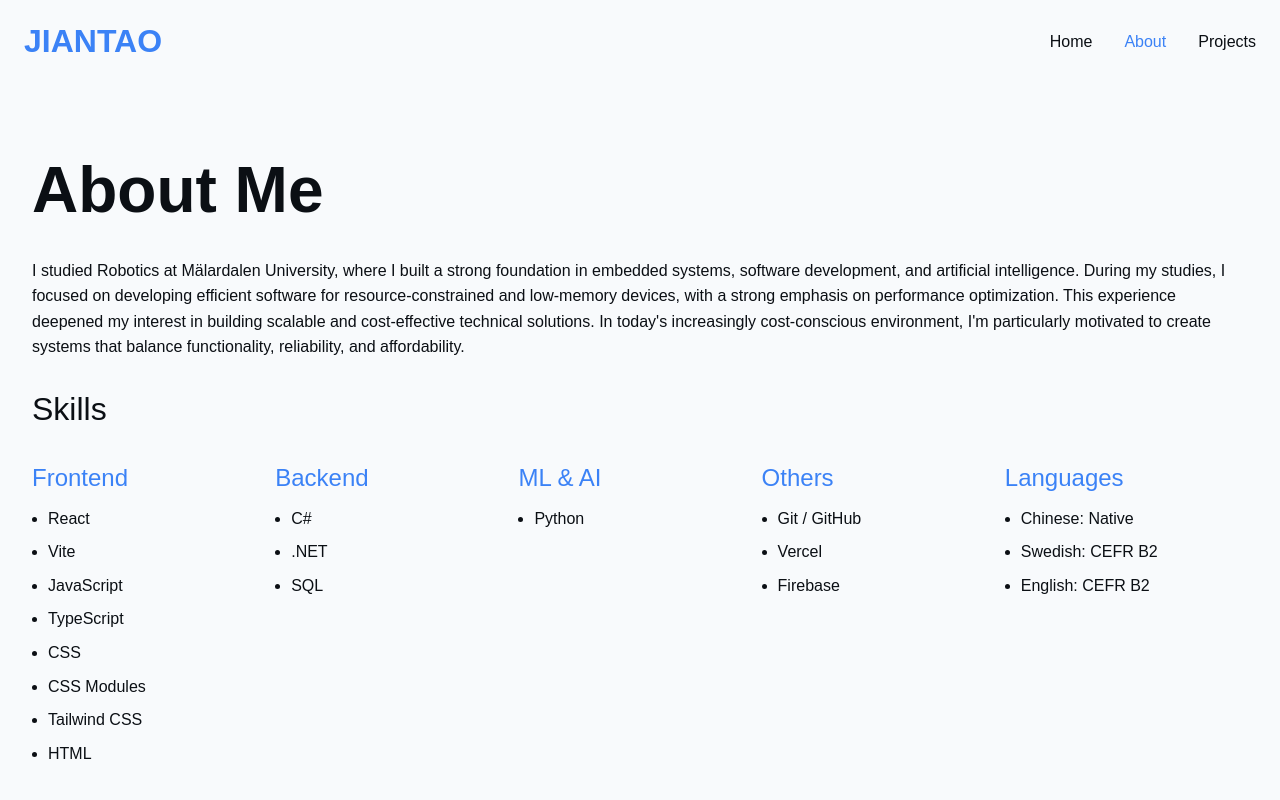
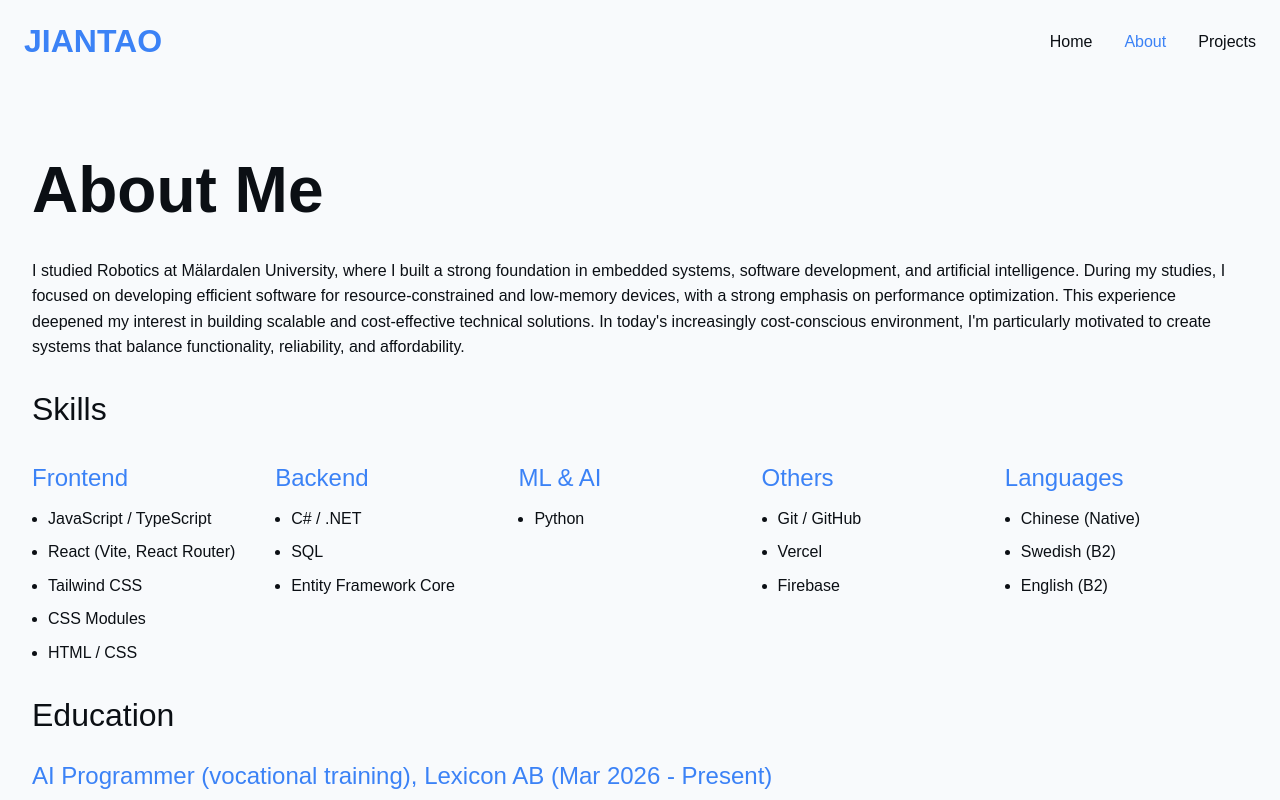
Before and after one commit to jiantaoshen/portfoilo, a React (Vite) app: page /about in a window 1280 px wide. Shown: the top 800 px of the page. Built offline with nearby package versions, Linux system fonts and the light colour scheme.

Commit message:
Add new project

```diff
--- /dev/null
+++ b/public/projects/smart-asset-tracking-system.md
@@ -0,0 +1,35 @@
+## Description
+A Console application to track company assets (computers and phones). The app stores simple asset records, calculates end-of-life (EoL) and prints a formatted asset list with local and converted prices.
+
+Github link:
+
+[https://github.com/jiantaoshen/SmartAssetTrackingSystem#](https://github.com/jiantaoshen/SmartAssetTrackingSystem#)
+
+## Features
+- Add assets via interactive console input
+- User input local price based on the office location (USD for US, SEK for Sweden, EUR for Germany) and it will be converted to USD (exchange rate based on current exchange rates)
+- Show 20 assets (Pagingation, could be changed in AssetService.cs) with EoL status (indicated by color coding, yellow for 6 months remaining, red for 3 months remaining and expired)
+- Menu navigation with options to add/remove/update/search assets, view assets, and quit the application
+- Database `Assets` with discriminator `ComputerAsset` and `MobileAsset`
+- Sample assets are inserted at startup for quick inspection
+
+## Tech stack
+- C# 14
+- .NET 10
+- Entity Framework Core 10
+- SQL Local Server
+
+## Project structure
+- `Program.cs` — Entry point
+- All functions in Program.cs are from `AssetService.cs` in the Services folder, which contains all the business logic for asset management and user interaction.
+- `Data/MyDbContext.cs` — Database context for Entity Framework Core
+- `Data/testData.cs` — Test data initialization
+- `Models` — Asset models: `Asset`, `ComputerAsset`, `MobileAsset` and Office model: `Office`
+- `Repositories` — Repository and interface for Reports, Assets and Offices.
+- `Helpers` — Utility functions and extensions.
+- `Services/External` — External services
+
+## Future work
+- Because console.clear() only clears the current visible console buffer in Visual Studio, the console output will be cluttered after multiple interactions.
+I'm going to implement a paging system to show only a limited number of assets at a time, and allow users to navigate through pages of assets.
+This will improve the user experience and make it easier to manage larger lists of assets without overwhelming the console output.
--- a/src/pages/about.tsx
+++ b/src/pages/about.tsx
@@ -15,23 +15,20 @@
         <div>
             <h3>Frontend</h3>
             <ul className="list-disc mt-[var(--space-1)] pl-[var(--space-2)] space-y-[var(--space-1)]">
-              <li>React</li>
-              <li>Vite</li>
-              <li>JavaScript</li>
-              <li>TypeScript</li>
-              <li>CSS</li>
+              <li>JavaScript / TypeScript</li>
+              <li>React (Vite, React Router)</li>
+              <li>Tailwind CSS</li>
               <li>CSS Modules</li>
-              <li>Tailwind CSS</li>
-              <li>HTML</li>
+              <li>HTML / CSS</li>
             </ul>
         </div>
 
         <div>
         <h3>Backend</h3>
         <ul className="list-disc mt-[var(--space-1)] pl-[var(--space-2)] space-y-[var(--space-1)]">
-          <li>C#</li>
-          <li>.NET</li>
+          <li>C# / .NET</li>
           <li>SQL</li>
+          <li>Entity Framework Core</li>
         </ul>
         </div>
 
@@ -54,9 +51,9 @@
         <div>
           <h3>Languages</h3>
           <ul className="list-disc mt-[var(--space-1)] pl-[var(--space-2)] space-y-[var(--space-1)]">
-            <li>Chinese: Native</li>
-            <li>Swedish: CEFR B2</li>
-            <li>English: CEFR B2</li>
+            <li>Chinese (Native)</li>
+            <li>Swedish (B2)</li>
+            <li>English (B2)</li>
           </ul>
         </div>
       </div>
--- a/src/projectMetaData/projectsData.ts
+++ b/src/projectMetaData/projectsData.ts
@@ -18,4 +18,13 @@
     tags: ["Frontend", "React", "Vite", "TypeScript", "Tailwind CSS","CSS Modules","Vercel"],
     mdFile: "/projects/portfolio-website.md",
   },
+  {
+    id: 2,
+    slug: "SmartAssetTrackingSystem",
+    title: "Smart Asset Tracking System",
+    image: "/projectImages/smart-asset-tracking-system.webp",
+    description: "Small console application to track company assets (computers and phones). ",
+    tags: ["Backend", "C#", ".NET", "Entity Framework Core", "SQL Local Server"],
+    mdFile: "/projects/smart-asset-tracking-system.md",
+  },
 ];
```
Also changed, not shown: public/projectImages/smart-asset-tracking-system.webp (added).
